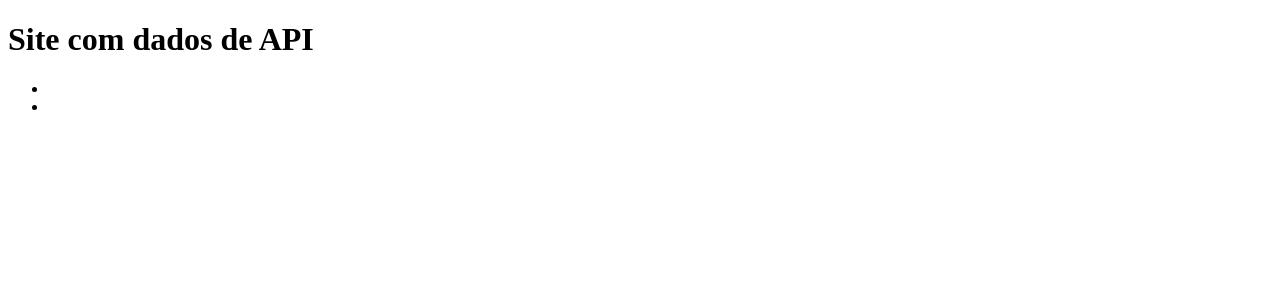
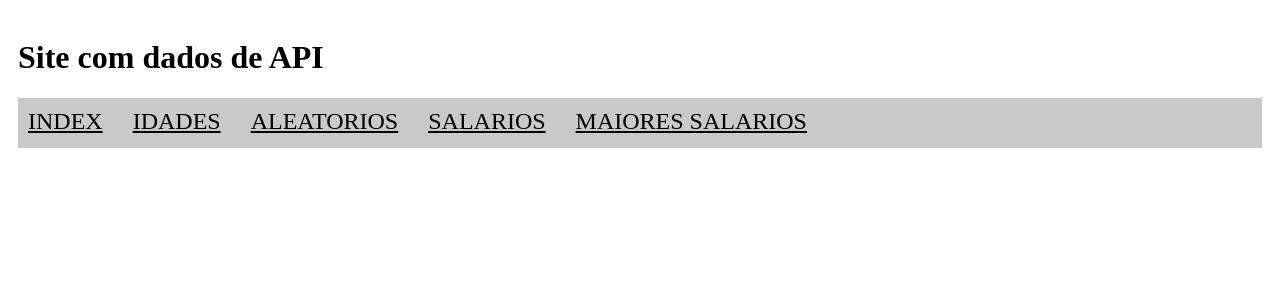
Before and after one commit to attiquetecnologia/projeto_api, a Flask app: template templates/index.html in a window 1280 px wide. Shown: the top 300 px of the page. Run offline with Flask 3, Linux system fonts and the light colour scheme; the template is opened without the code that fills it, so the values that code supplies are empty.

Commit message:
arquivos de html e css iniciando

```diff
--- a/static/main.css
+++ b/static/main.css
@@ -0,0 +1,25 @@
+body {
+    padding: 10px;
+}
+
+.menu {
+    font-size: 18pt;
+    list-style: none;
+    display: flex;
+    height: 50px;
+    background-color: rgb(201, 201, 201);
+}
+
+.menu .menu-item {
+    padding: 10px;
+    margin-right: 10px;
+}
+
+.menu .menu-item a {
+    color: #000;
+    text-transform: uppercase;
+}
+
+.container {
+    margin: 10px;
+}
--- a/templates/index.html
+++ b/templates/index.html
@@ -7,13 +7,17 @@
     <title>Dados de API</title>
 </head>
 <body>
+
     <h1>Site com dados de API</h1>
-    <ul>
-        <li><a href="{{ url_for('/') }}"></a></li>
-        <li></li>
-    </ul>
+    <div class="menu">
+        <div class="menu-item"><a href="{{ url_for('index') }}">Index</a></div>
+        <div class="menu-item"><a href="{{ url_for('api.idades') }}">Idades</a></div>
+        <div class="menu-item"><a href="{{ url_for('api.aleatorios') }}">Aleatorios</a></div>
+        <div class="menu-item"><a href="{{ url_for('api.salarios') }}">Salarios</a></div>
+        <div class="menu-item"><a href="{{ url_for('api.maiores_salarios') }}">Maiores Salarios</a></div>
+    </div>
 
-    <div id="authors"></div>
+    <div id="authors" class="container"></div>
     <script>
     function createNode(element) {
         return document.createElement(element);
```
